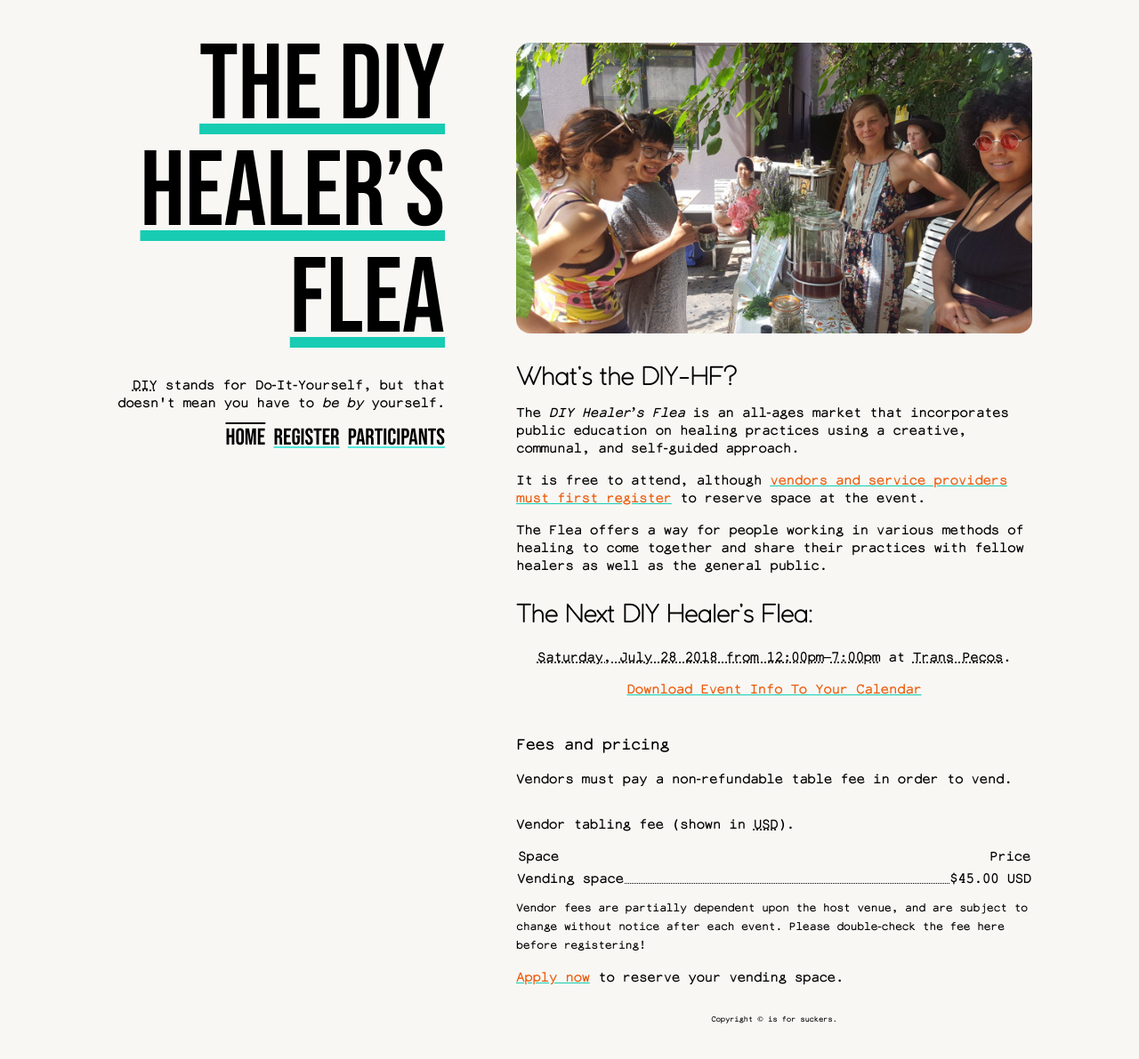
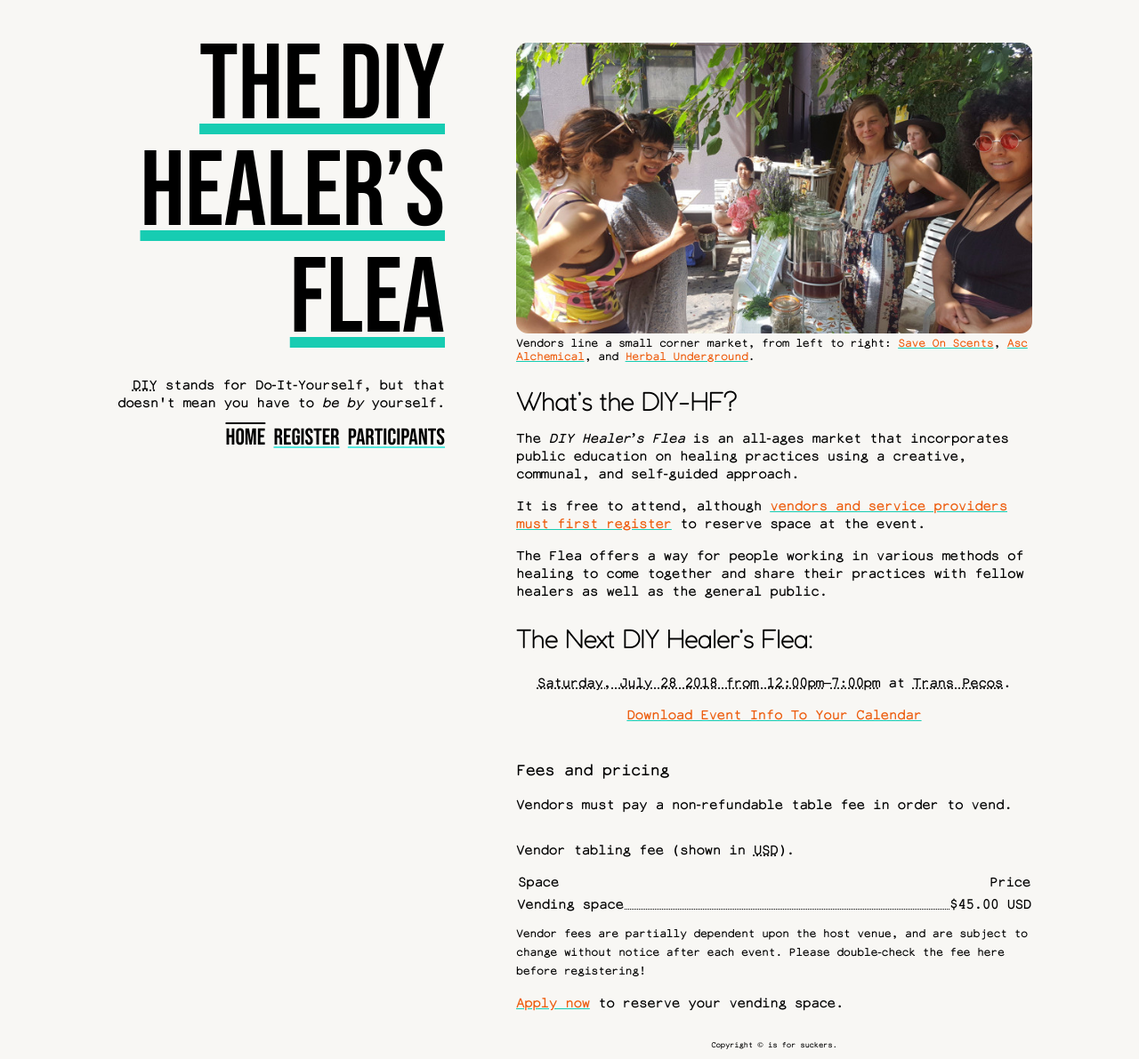
Before and after one commit to meitar/diy-healers-flea, a Jekyll site: the page built from index.html, in a window 1280 px wide and 1191 px high. Shown: the whole window at 89% size. Built offline with Jekyll 4.4.1, drawn with Linux system fonts in a browser that asks for light colours.

Commit message:
Credit the photos.

```diff
--- /dev/null
+++ b/_includes/featured-image.html
@@ -0,0 +1,4 @@
+<figure id="featured-image">
+    <img src="{{ include.src | relative_url }}" alt="{{ include.alt }}" width="100%" />
+    {% if include.caption %}<figcaption>{{ include.caption }}</figcaption>{% endif %}
+</figure>
--- a/index.html
+++ b/index.html
@@ -1,7 +1,9 @@
 ---
 title: Home
 ---
-<img id="featured-image" src="{{ "static/img/2018-06-24-diy-healers-flea-vending-1.jpeg" | relative_url }}" alt="" width="100%" />
+
+{% include featured-image.html src="static/img/2018-06-24-diy-healers-flea-vending-1.jpeg" alt="" caption="Vendors line a small corner market, from left to right: <a href='https://SaveOnScents.com/'>Save On Scents</a>, <a href='https://www.etsy.com/shop/ascalchemical'>Asc Alchemical</a>, and <a href='https://www.instagram.com/herbalundergroundnyc/'>Herbal Underground</a>." %}
+
 <div class="h-event vevent">
     <section id="about">
         <h2>What&rsquo;s the DIY-HF?</h2>
--- a/participants.html
+++ b/participants.html
@@ -13,7 +13,9 @@ category_whitelist:
   - "Skincare"
   - "Synthesized medication"
 ---
-<img id="featured-image" src="{{ "static/img/2018-06-24-diy-healers-flea-vending-2.jpeg" | relative_url }}" alt="" width="100%" />
+
+{% include featured-image.html src="static/img/2018-06-24-diy-healers-flea-vending-2.jpeg" alt="" caption="Vendors line a corner market. From left to right: <a href='https://saveonscents.com/'>Save On Scents</a>, <a href='https://www.etsy.com/shop/ascalchemical'>Asc Alchemical</a>." %}
+
 <section id="participants-info">
     <h2>Participants</h2>
     <div class="e-content">
--- a/pay.html
+++ b/pay.html
@@ -1,7 +1,9 @@
 ---
 title: Pay and Donate
 ---
-<img id="featured-image" src="{{ "static/img/2018-06-24-diy-healers-flea-signage.jpeg" | relative_url }}" alt="" width="100%" />
+
+{% include featured-image.html src="static/img/2018-06-24-diy-healers-flea-signage.jpeg" alt="" %}
+
 <section id="pay-info">
     <h2>Payment and Donations</h2>
     <div class="e-content">
--- a/register.html
+++ b/register.html
@@ -1,7 +1,9 @@
 ---
 title: Register
 ---
-<img id="featured-image" src="{{ "static/img/2018-06-24-diy-healers-flea-plants.jpeg" | relative_url }}" alt="" width="100%" />
+
+{% include featured-image.html src="static/img/2018-06-24-diy-healers-flea-plants.jpeg" alt="" %}
+
 <section id="registration-info">
     <h2>Applying to the DIY-HF</h2>
     <p>
--- a/static/css/main.css
+++ b/static/css/main.css
@@ -255,5 +255,10 @@ section.overlay h2 {
 }
 
 #featured-image {
+    margin: 0;
+    padding: 0;
+    font-size: smaller;
+}
+#featured-image img {
     border-radius: 1em;
 }
```
